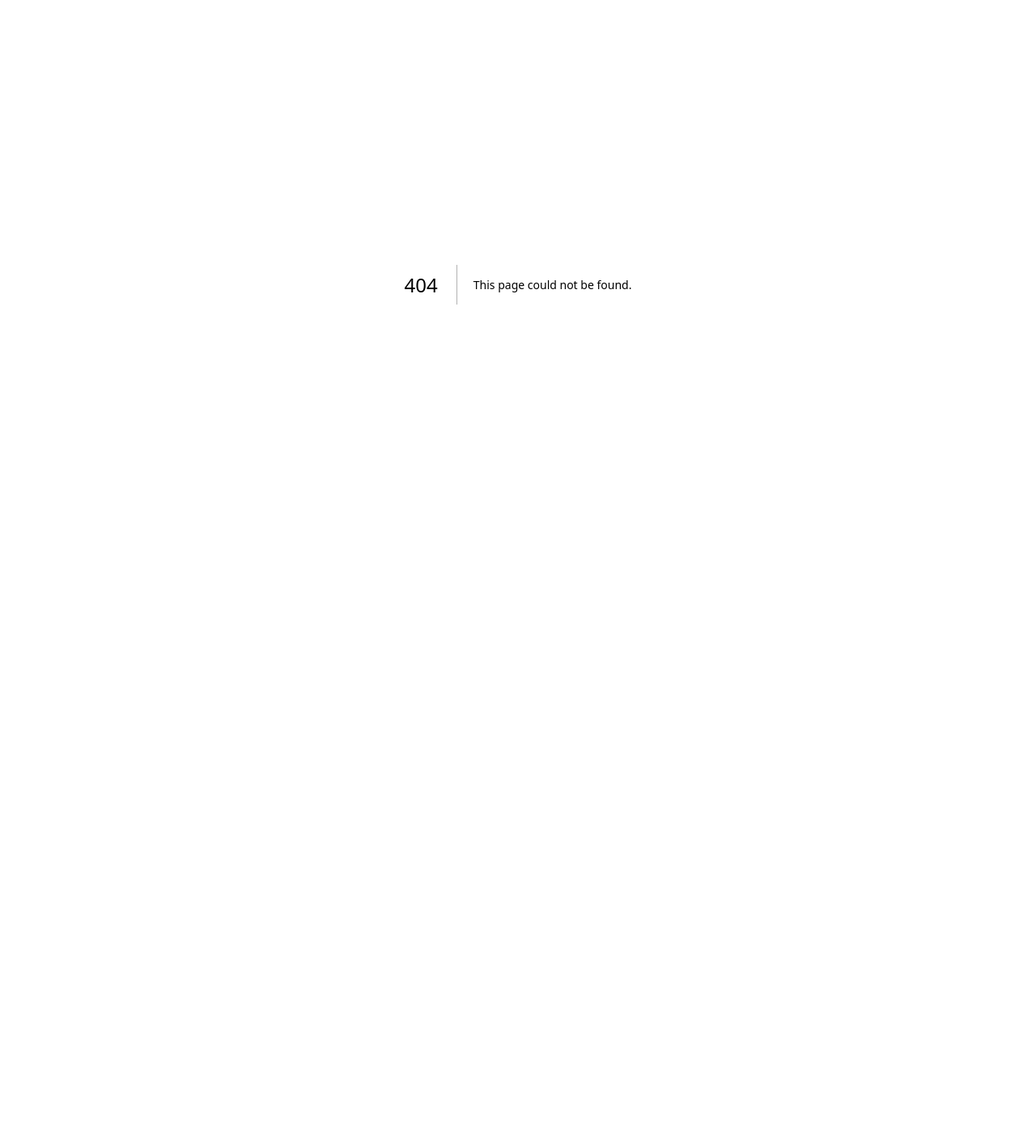
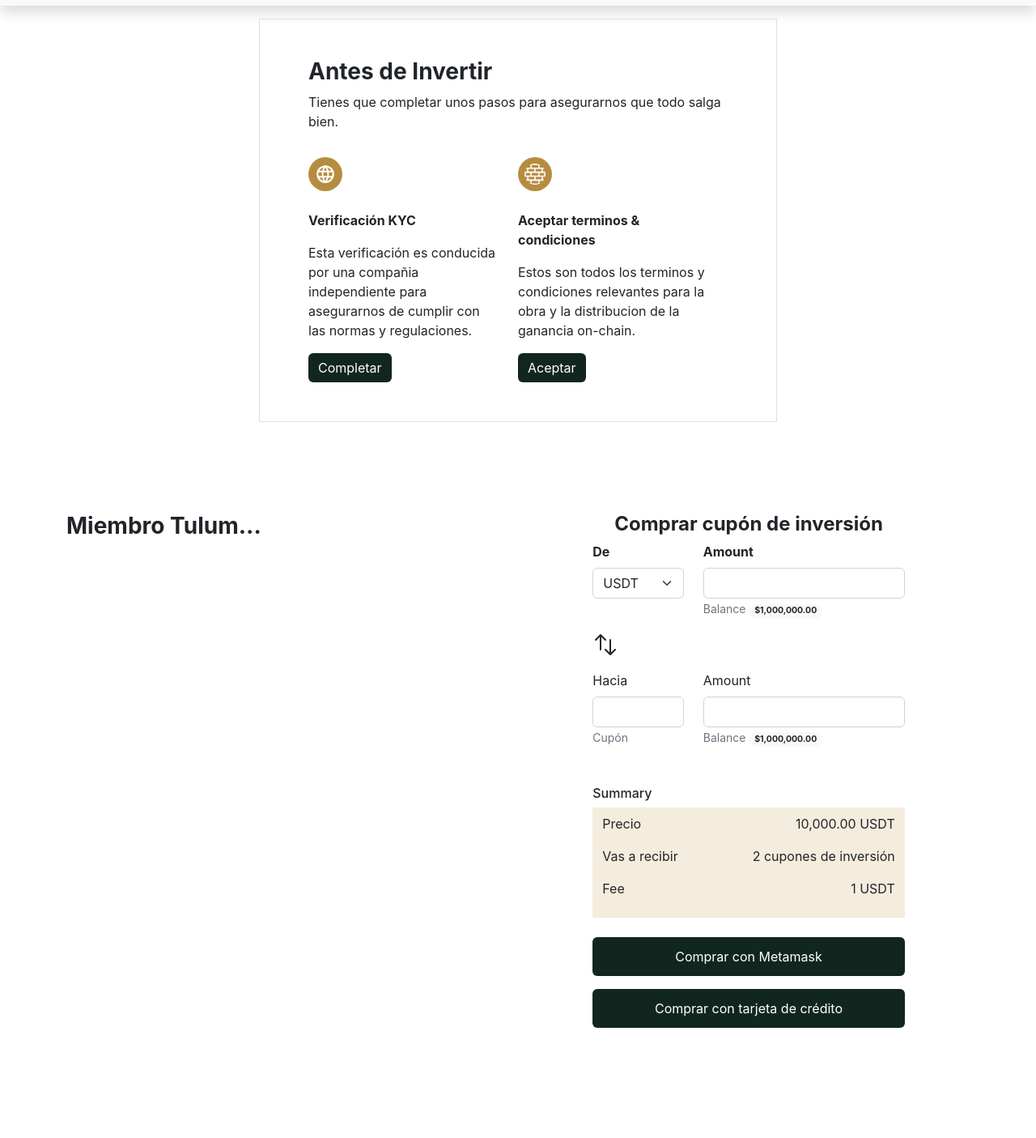
Before and after one commit to npc505/PopUp, a Next.js app: page /investment in a window 1280 px wide. Before the commit this address had no page. Shown: the part 49-1454 px from the top of the page at 81% size. Before the commit the page ends 800 px from the top, so only its background shows below. Built offline with nearby package versions, Linux system fonts and the light colour scheme; a web font is replaced by a local one.

Commit message:
Investment page, and marketplace card component

```diff
--- /dev/null
+++ b/pages/investment/index.tsx
@@ -0,0 +1,138 @@
+import "slick-carousel/slick/slick.css";
+import "slick-carousel/slick/slick-theme.css";
+import styled from 'styled-components';
+import { Col, Container, Row, Button, Badge, Form, Stack } from 'react-bootstrap';
+import Header from '../../src/components/Header'
+import Footer from "../../src/components/Footer";
+import { TbWorld } from "react-icons/tb";
+import { BsBricks } from "react-icons/bs";
+import { HiArrowsUpDown } from "react-icons/hi2";
+
+const BtnGreen = styled(Button)`
+  background-color: #122620 !important;
+  border: none;
+`;
+
+const ProfileImage = styled.img`
+  border-radius: 50%;
+  width: 110px;
+  height: 110px;
+  object-fit: cover;
+`;
+
+const ContainerW50 = styled(Row)`
+  width: 90%;
+
+  @media (min-width: 992px) {
+    width: 50%;
+  }
+`;
+
+export default function Investment() {
+  return(
+    <>
+      <Header />
+      <ContainerW50 className="mx-auto border p-5">
+        <h1 className="fw-bold h3">Antes de Invertir</h1>
+        <p>
+            Tienes que completar unos pasos para asegurarnos que todo salga bien.
+        </p>
+        <Row className="pt-3">
+            <Col lg={6}>
+                <TbWorld className="rounded-circle p-2 mb-4" size={42} color={'#FEFEFE'} style={{backgroundColor: '#B68D40'}} />
+                <p className="fw-bold">
+                    Verificación KYC
+                </p>
+                <p>
+                    Esta verificación es conducida por una compañia independiente para asegurarnos de cumplir con las normas y regulaciones.
+                </p>
+                <BtnGreen>Completar</BtnGreen>
+            </Col>
+            <Col lg={6}>
+                <BsBricks className="rounded-circle p-2 mb-4" size={42} color={'#FEFEFE'} style={{backgroundColor: '#B68D40'}} />
+                <p className="fw-bold">
+                    Aceptar terminos & condiciones
+                </p>
+                <p>
+                    Estos son todos los terminos y condiciones relevantes para la obra y la distribucion de la ganancia on-chain.
+                </p>
+                <BtnGreen>Aceptar</BtnGreen>
+            </Col>
+        </Row>
+      </ContainerW50>
+      <Container style={{ paddingTop: '7rem', paddingBottom: '7rem' }}>
+        <Row>
+            <Col lg={6}>
+                <h1 className="fw-bold h3">Miembro Tulum...</h1>
+            </Col>
+            <Col lg={6}>
+                <Container className="w-75 mx-auto">
+                    <Form>
+                        <h1 className="fw-bold h4 text-center" color="#4A4A4A">Comprar cupón de inversión</h1>
+                        <Row className="mb-3">
+                            <Col xs={4}>
+                                <Form.Group controlId="formGridState">
+                                    <Form.Label className="fw-bold">De</Form.Label>
+                                    <Form.Select defaultValue="Choose...">
+                                        <option>USDT</option>
+                                        <option>...</option>
+                                    </Form.Select>
+                                </Form.Group>
+                            </Col>
+                            <Col xs={8}>
+                                <Form.Group controlId="formGridCity">
+                                    <Form.Label className="fw-bold">Amount</Form.Label>
+                                    <Form.Control />
+                                    <Form.Text className="text-muted">
+                                        Balance <Badge pill bg="light" text="dark">$1,000,000.00</Badge>
+                                    </Form.Text>
+                                </Form.Group>
+                            </Col>
+                        </Row>
+                        <HiArrowsUpDown size={32} />
+                        <Row className="mt-3 mb-5">
+                            <Col xs={4}>
+                                <Form.Group controlId="formGridCity">
+                                    <Form.Label>Hacia</Form.Label>
+                                    <Form.Control />
+                                    <Form.Text className="text-muted">
+                                        Cupón
+                                    </Form.Text>
+                                </Form.Group>
+                            </Col>
+                            <Col xs={8}>
+                                <Form.Group controlId="formGridCity">
+                                    <Form.Label>Amount</Form.Label>
+                                    <Form.Control />
+                                    <Form.Text className="text-muted">
+                                        Balance <Badge pill bg="light" text="dark">$1,000,000.00</Badge>
+                                    </Form.Text>
+                                </Form.Group>
+                            </Col>
+                        </Row>
+                        <h6>Summary</h6>
+                        <Container className="py-2 mb-3" style={{ backgroundColor: '#F4ECDD', borderRadius:''}}>
+                            <div className="d-flex justify-content-between">
+                                <p>Precio</p>
+                                <p>10,000.00 USDT</p>
+                            </div>
+                            <div className="d-flex justify-content-between">
+                                <p>Vas a recibir</p>
+                                <p>2 cupones de inversión</p>
+                            </div>
+                            <div className="d-flex justify-content-between">
+                                <p>Fee</p>
+                                <p>1 USDT</p>
+                            </div>
+                        </Container>
+                        <BtnGreen className='w-100 my-2' style={{ height: '3rem' }}>Comprar con Metamask</BtnGreen>
+                        <BtnGreen className='w-100 my-2' style={{ height: '3rem' }}>Comprar con tarjeta de crédito</BtnGreen>
+                    </Form>
+                </Container>
+            </Col>
+        </Row>
+      </Container>
+      <Footer />
+    </>
+  );
+}
--- a/src/components/Footer.tsx
+++ b/src/components/Footer.tsx
@@ -32,7 +32,7 @@ export default function Footer() {
           </Form>
         </Col>
         <Col md={3}>
-          <p className="h6">
+          <p className="fw-bold h6">
             Recursos
           </p>
           <ListGroup>
@@ -57,7 +57,7 @@ export default function Footer() {
           </ListGroup>
         </Col>
         <Col md={3}>
-          <p className="h6">
+          <p className="fw-bold h6">
             Dirección
           </p>
           <ListGroup>
--- a/src/components/Header.tsx
+++ b/src/components/Header.tsx
@@ -28,9 +28,10 @@ export default function Header() {
           </Offcanvas.Header>
           <Offcanvas.Body>
             <Nav className="justify-content-end flex-grow-1 pe-3">
-              <Nav.Link href="#action1">Home</Nav.Link>
-              <Nav.Link href="#action2">Investment</Nav.Link>
+              <Nav.Link href="/home">Home</Nav.Link>
+              <Nav.Link href="/investment">Investment</Nav.Link>
               <Nav.Link href="#action2">Dashboard</Nav.Link>
+              <Nav.Link href="/marketplace">Marketplace</Nav.Link>
             </Nav>
           </Offcanvas.Body>
         </Navbar.Offcanvas>
```
Also changed, not shown: pages/home/index.tsx (+1 -6 lines), pages/marketplace/index.tsx (added, +57 -0 lines).
